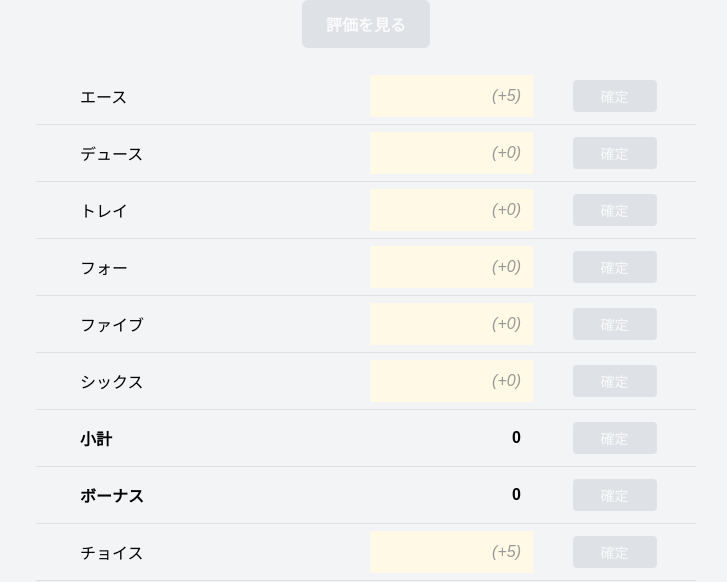
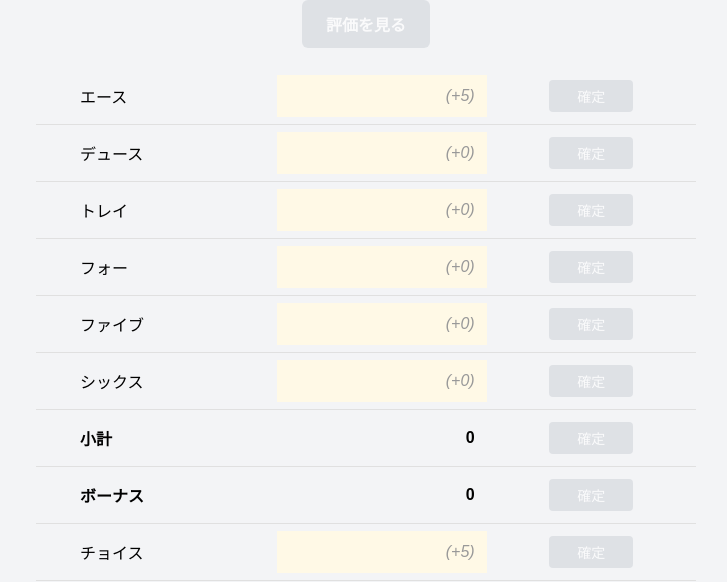
Before and after one commit to mat-der-D/yacht-evaluator-web, a React (Vite) app: page / in a window 1280 px wide. Shown: the part 218-800 px from the top of the page, without its empty margins (274-1001 px from the left). Built offline with nearby package versions, Linux system fonts and the light colour scheme; no server answers.

Commit message:
[feat] Adjust margins

```diff
--- a/src/styles/global.css
+++ b/src/styles/global.css
@@ -146,7 +146,7 @@ button {
 
 .score-label {
   text-align: left;
-  flex: 2;
+  flex: 1;
   margin-left: 2em;
 }
 
```
